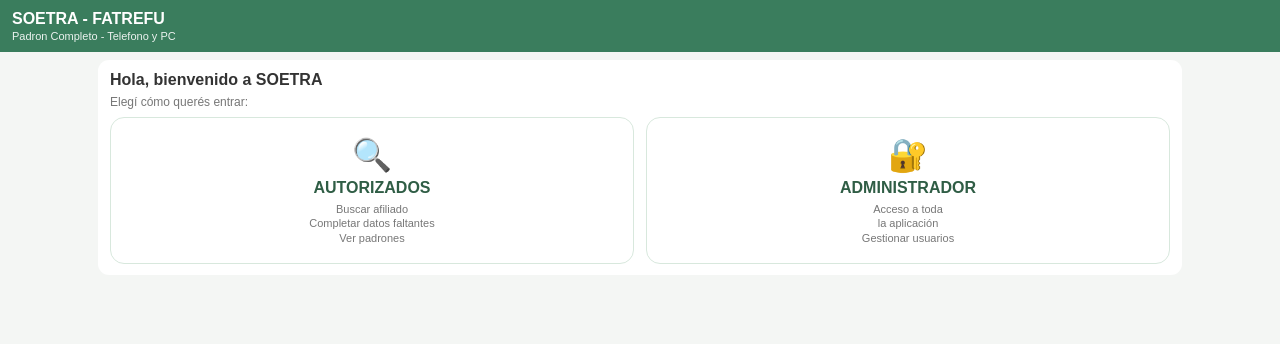
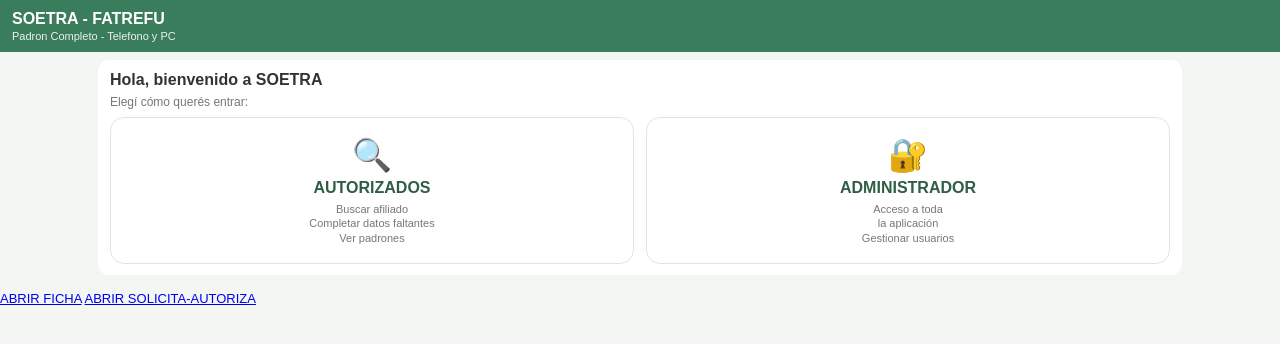
Before and after one commit to nolbertorodriguez1968-ux/soetra, a plain HTML site: page index.html in a window 1280 px wide. Drawn offline with Linux system fonts and the light colour scheme.

Commit message:
Update index.html

```diff
--- a/index.html
+++ b/index.html
@@ -690,5 +690,7 @@ window.guardarEnFirebase = async function(nombre) {
 };
 </script>
 </body>
+<a href="Ficha.pdf">ABRIR FICHA</a>
+<a href="Solicita-Autoriza.pdf">ABRIR SOLICITA-AUTORIZA</a>
 </div>
 </html>
```
